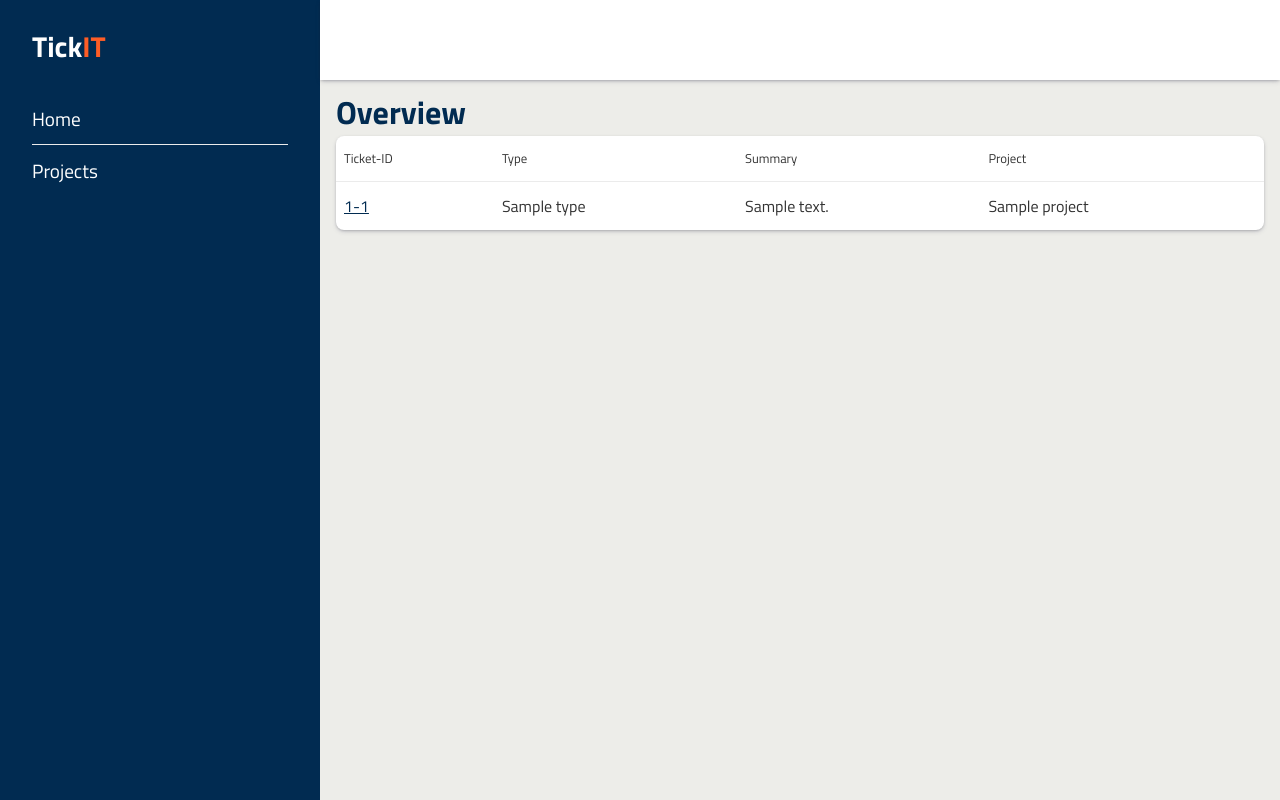
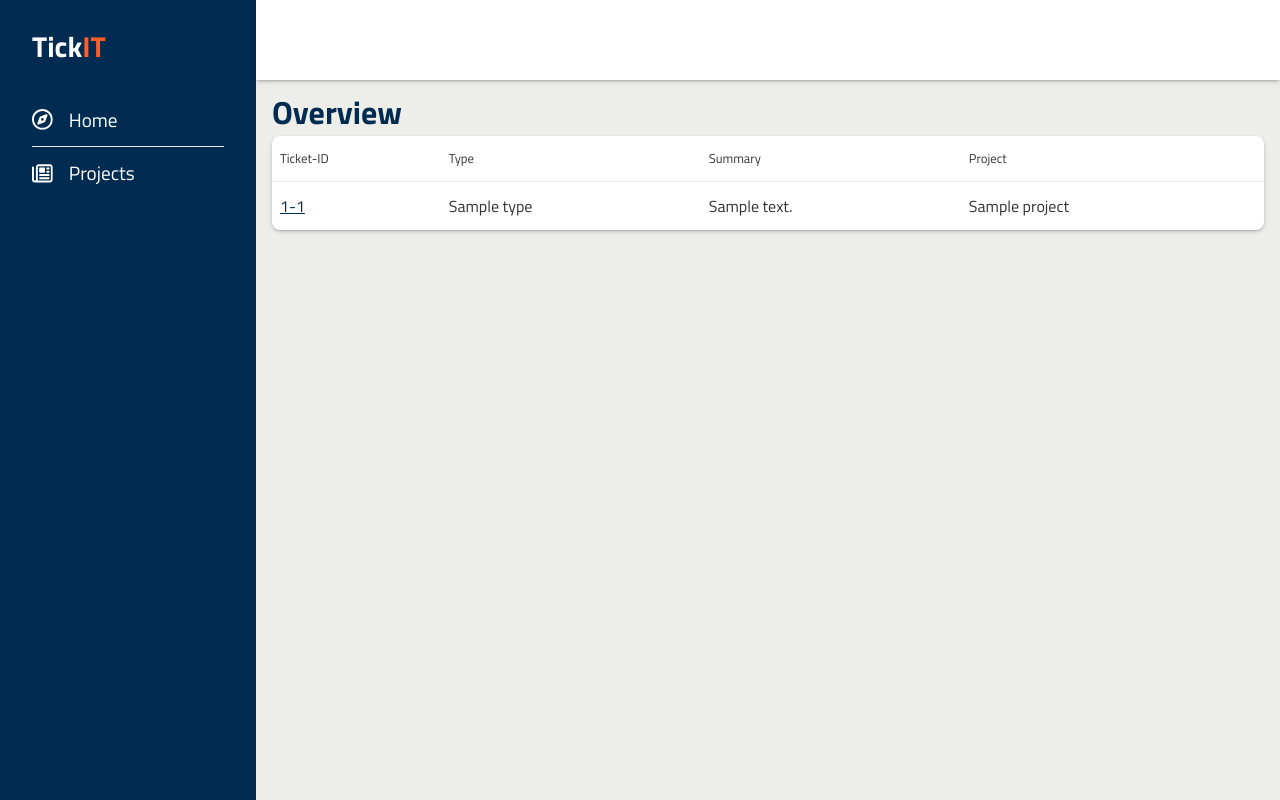
Before and after one commit to Neatoro/tickit, a Node project: template src/rendering/views/index.hbs in a window 1280 px wide. Run offline with Node 20 templates, Linux system fonts and the light colour scheme; the template is opened without the code that fills it: most values are stand-ins (such as "Sample title", 1, 10 or a date in 2020).

Commit message:
Add icons to navigation

```diff
--- a/src/rendering/partials/navigation.hbs
+++ b/src/rendering/partials/navigation.hbs
@@ -3,10 +3,16 @@
       style='color: var(--secondary-color);'
     >IT</span></h1>
   <ul class='navigation__list'>
-    <li class='navigation__item'>
+    <li class='navigation__item' id="navhome">
+      <svg class="icon">
+        <use xlink:href="/icons/icons.svg#icon-compass-regular" />
+      </svg>
       <a href='/'>Home</a>
     </li>
-    <li class='navigation__item'>
+    <li class='navigation__item' id="navprojects">
+      <svg class="icon">
+        <use xlink:href="/icons/icons.svg#icon-newspaper-regular" />
+      </svg>
       <a href='/project'>Projects</a>
     </li>
   </ul>
--- a/src/rendering/public/css/main.css
+++ b/src/rendering/public/css/main.css
@@ -32,7 +32,7 @@ body {
   height: 100vh;
 
   display: grid;
-  grid-template-columns: 1fr 3fr;
+  grid-template-columns: 1fr 4fr;
   grid-template-rows: 80px 1fr;
 }
 
@@ -58,6 +58,9 @@ body {
   font-size: 1.2rem;
 
   border-bottom: 1px solid #ebebeb;
+
+  display: flex;
+  align-items: center;
 }
 
 .navigation__item:last-child {
@@ -147,3 +150,13 @@ body {
   margin-bottom: 16px;
   font-size: 0.8rem;
 }
+
+.icon {
+  display: inline-block;
+  width: 1.3rem;
+  height: 1.3rem;
+  stroke-width: 0;
+  stroke: currentColor;
+  fill: #fff;
+  margin-right: 16px;
+}
```
Also changed, not shown: src/rendering/public/icons/icons.svg (added).
